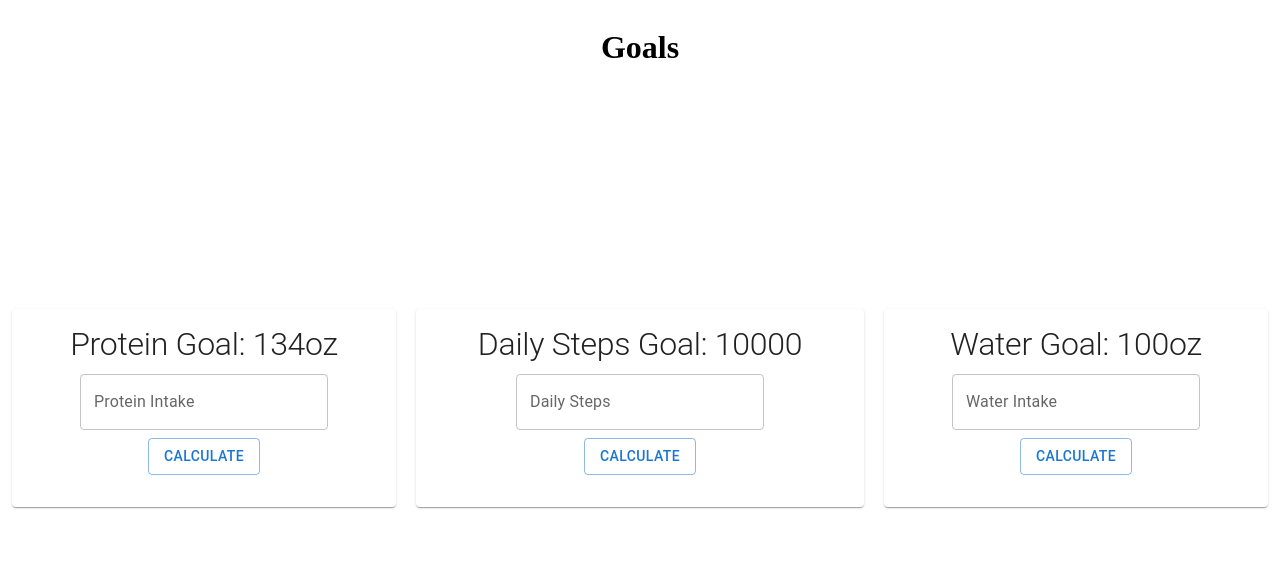
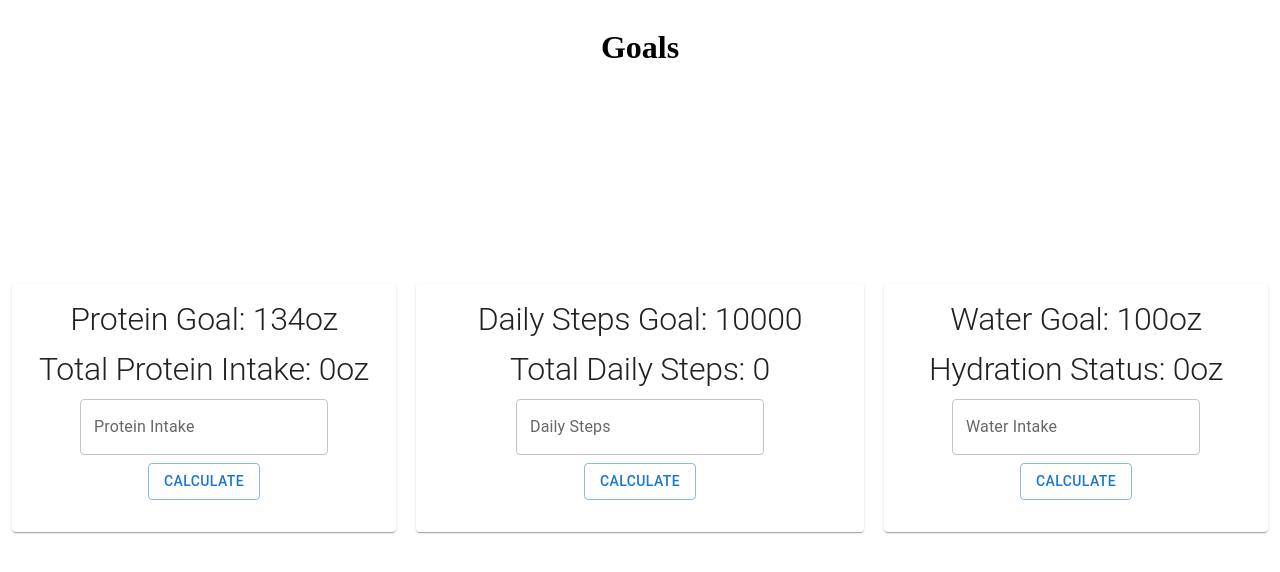
Before and after one commit to FrazierLE/path2progress, a Next.js app: page /goals in a window 1280 px wide. Shown: the top 572 px of the page. Built offline with nearby package versions, Linux system fonts and the light colour scheme.

Commit message:
Add new goal features

```diff
--- a/components/goals/protein.js
+++ b/components/goals/protein.js
@@ -26,6 +26,9 @@ const Protein = () => {
         <Typography  gutterBottom variant='h2' fontSize='2rem'>
         Protein Goal: {proteinGoal - totalConsumed}oz
         </Typography>
+        <Typography gutterBottom variant='h2' fontSize='2rem'>
+          Total Protein Intake: {totalConsumed}oz
+        </Typography>
         <TextField
           id="outlined-basic"
           label="Protein Intake"
@@ -36,9 +39,9 @@ const Protein = () => {
           placeholder='Record Protein Intake'
           onChange={e => setCurrentProtein(e.target.value)}
           />
-        {/* {remainingProtein > 0 && <h3>You have {remainingProtein}g of Protein left to reach your goal.</h3>}
-      //   {remainingProtein === 0 && <h3>Congrats, you have reached your protein goal!</h3>}
-      //   {remainingProtein < 0 && <h3>What a rockstar! You've exceeded your protein goal.</h3>} */}
+        {(totalConsumed > 0 && totalConsumed < proteinGoal) && <h3>You have {proteinGoal-totalConsumed}g of Protein left to reach your goal.</h3>}
+        {(totalConsumed > 0 && totalConsumed === proteinGoal) && <h3>Congrats, you have reached your protein goal!</h3>}
+        {(totalConsumed > 0 && totalConsumed > proteinGoal) && <h3>What a rockstar! You've exceeded your protein goal.</h3>}
         <CardActions>
           <Button onClick={(e) => handleSubmit(e)} variant="outlined">Calculate</Button>
         </CardActions>
--- a/components/goals/steps.js
+++ b/components/goals/steps.js
@@ -24,7 +24,10 @@ const Steps = () => {
       sx={{display: 'flex', flexDirection: 'column', alignItems: 'center'}}
       >
       <Typography  gutterBottom variant='h2' fontSize='2rem'>
-      Daily Steps Goal: {stepGoal - totalSteps}
+      Daily Steps Goal: {stepGoal}
+      </Typography>
+      <Typography  gutterBottom variant='h2' fontSize='2rem'>
+      Total Daily Steps: {totalSteps}
       </Typography>
       <TextField
         id="outlined-basic"
@@ -36,9 +39,11 @@ const Steps = () => {
         placeholder='Record Daily Steps'
         onChange={e => setCurrentSteps(e.target.value)}
         />
- {/* {remainingSteps > 0 && <h3>You have {remainingSteps} steps left to reach your goal.</h3>}
-    //   {remainingSteps === 0 && <h3>Congrats, you have reached your step goal!</h3>}
-    //   {remainingSteps < 0 && <h3>What a rockstar! You've exceeded your steps goal.</h3>} */}
+        <Typography>
+          {(totalSteps > 0 && totalSteps < stepGoal) && <h3>You have {stepGoal-totalSteps} steps left to reach your goal.</h3>}
+          {(totalSteps > 0 && totalSteps === stepGoal) && <h3>Congrats, you have reached your step goal!</h3>}
+          {(totalSteps > 0 && totalSteps > stepGoal) && <h3>What a rockstar! You've exceeded your steps goal.</h3>}
+        </Typography>
       <CardActions>
         <Button onClick={(e) => handleSubmit(e)} variant="outlined">Calculate</Button>
       </CardActions>
--- a/components/goals/water.js
+++ b/components/goals/water.js
@@ -28,7 +28,10 @@ const Water = () => {
         noValidate
         autoComplete="off">
         <Typography  gutterBottom variant='h2' fontSize='2rem'>
-        Water Goal: {100-totalConsumed}oz
+        Water Goal: 100oz
+        </Typography>
+        <Typography  gutterBottom variant='h2' fontSize='2rem'>
+        Hydration Status: {totalConsumed}oz
         </Typography>
         <TextField
           id="outlined-basic"
@@ -40,11 +43,12 @@ const Water = () => {
           placeholder='Record Water Intake'
           onChange={e => addWater(e)}
           />
-        {/* {remainingWater > 0 && <h3>You have {remainingWater}oz of Water left to reach your goal. Drink up buttercup.</h3>}
-        {remainingWater === 0 && <h3>Congrats, you have reached your water goal! Way to stay hydrated!</h3>}
-      {remainingWater < 0 && <h3>Freaking Camel! You've exceeded your water intake goal.</h3>} */}
-        {/* <Button>Calculate</Button> */}
-        <CardActions>
+          <Typography>
+          {(totalConsumed > 0 && totalConsumed < waterGoal) && <h3>You have {waterGoal-totalConsumed}oz of Water left to reach your goal. Drink up buttercup.</h3>}
+          {(totalConsumed > 0 && totalConsumed === waterGoal) && <h3>Congrats, you have reached your water goal! Way to stay hydrated!</h3>}
+          {(totalConsumed > 0 && totalConsumed > waterGoal) && <h3>Freaking Camel! You've exceeded your water intake goal.</h3>}
+          </Typography>
+          <CardActions>
           <Button onClick={(e) => handleSubmit(e)} variant="outlined">Calculate</Button>
         </CardActions>
       </CardContent>
```
